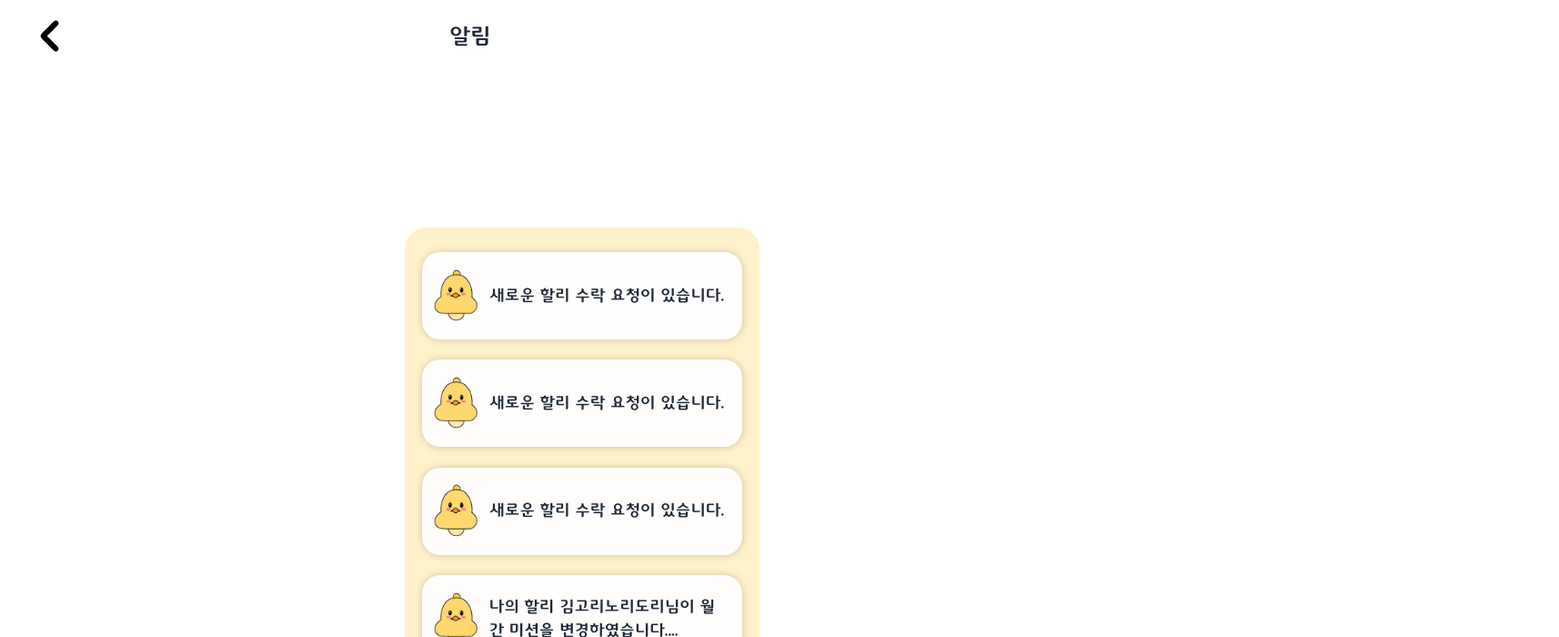
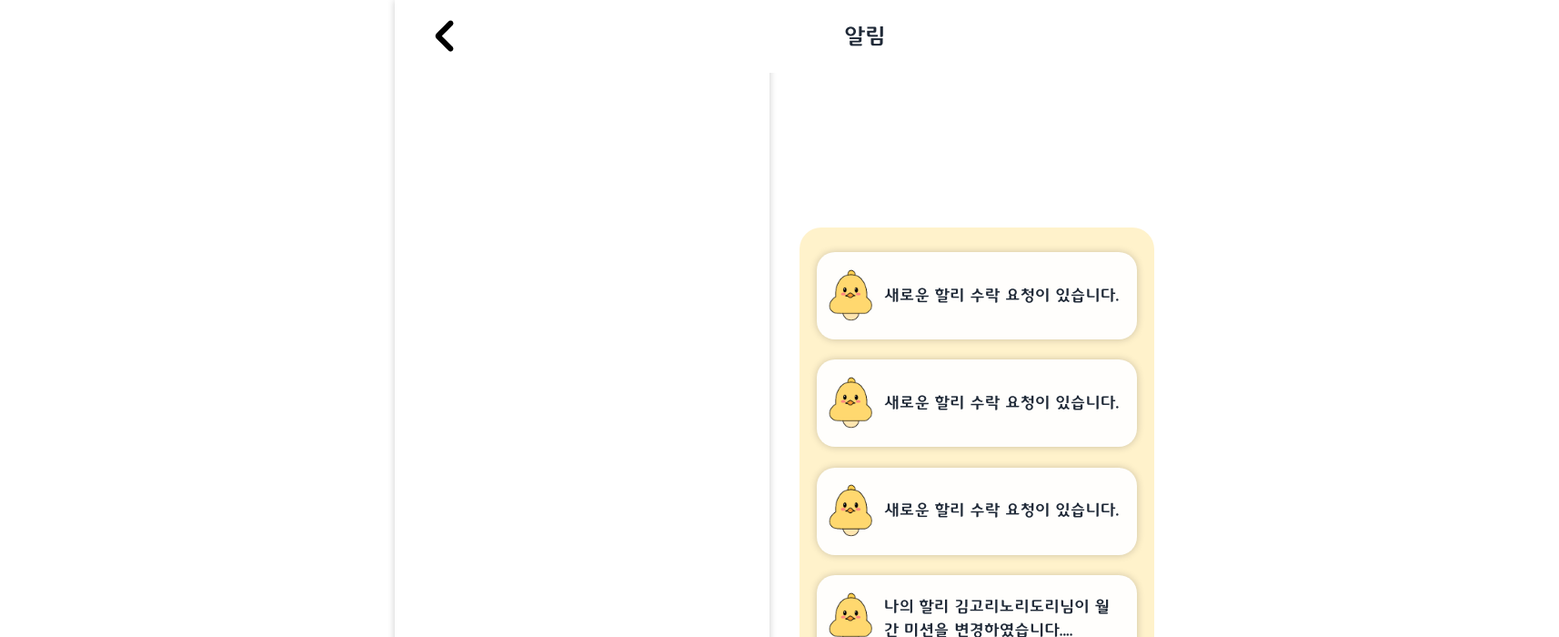
Before and after one commit to dalcheonroadhead/WALKWALK, a React (Vite) app in the folder frontend/: page /alarm in a window 1280 px wide. Shown: the top 700 px of the page at 91% size, 1714 px wide, since content can reach past the window. Built offline with nearby package versions, Linux system fonts and the light colour scheme.

Commit message:
fix: 전체 css 수정

```diff
--- a/frontend/src/App.css
+++ b/frontend/src/App.css
@@ -1,7 +1,7 @@
 #root {
   max-width: 412px;
   width: 100%;
-  height: 100%;
+  height: 100vh;
   margin: 0 auto;
   box-shadow: 0.01rem 0.01rem 0.5rem 0 rgba(0, 0, 0, 0.2);
 }
--- a/frontend/src/App.jsx
+++ b/frontend/src/App.jsx
@@ -18,7 +18,7 @@ import Treasure from "./assets/treasurePage/Treasure";
 import Voice from "./assets/voicePage/Voice";
 import Store from "./assets/storePage/Store";
 import KakaoPayRedirect from "./assets/myPage/KakaoPayRedirect";
-// import './App.css'
+import './App.css'
 import Galli from "./assets/halligalliPage/Galli";
 import SocketPage4Member from "./assets/exercisePage/SocketPage4Member";
 import MyBadege from "./assets/myPage/MyBadge";
--- a/frontend/src/Layout.module.css
+++ b/frontend/src/Layout.module.css
@@ -1,5 +1,4 @@
 .layoutContainer {
-  min-width: 412px;
   height: 100dvh;
   display: flex;
   flex-direction: column;
@@ -8,6 +7,7 @@
 
 .content {
   width: 100%;
+  height: 100%;
   padding: 4.5rem 0;
   overflow-y: auto;
 }
--- a/frontend/src/assets/common/navbar/Navbar.module.css
+++ b/frontend/src/assets/common/navbar/Navbar.module.css
@@ -1,14 +1,14 @@
 .nav_container{
-    display: flex;
     position: fixed;
     bottom: 0;
     left: 0;
     right: 0;
     margin: 0 auto;
     z-index: 4;
+    height: 4rem;
     width: 100%;
     max-width: 412px;
-    height: 4rem;
+    display: flex;
     align-items: center;
     justify-content: center;
     background: white;
--- a/frontend/src/assets/common/toolbar/Toolbar.module.css
+++ b/frontend/src/assets/common/toolbar/Toolbar.module.css
@@ -1,5 +1,4 @@
 .tool_container{
-    display: flex;
     position: fixed;
     top: 0;
     left: 0;
@@ -9,6 +8,7 @@
     width: 100%;
     max-width: 412px;
     margin: 0 auto;
+    display: flex;
     align-items: center;
     justify-content: center;
     background: white;
--- a/frontend/src/assets/mainPage/Main.module.css
+++ b/frontend/src/assets/mainPage/Main.module.css
@@ -14,8 +14,6 @@
     flex-direction: column; /* 세로로 배치 */
     align-items: center;
     justify-content: center;
-    /* height: 100%; */
-    width: 100%;
 }
 
 .modal_background{
--- a/frontend/src/assets/walkingPage/Walking.module.css
+++ b/frontend/src/assets/walkingPage/Walking.module.css
@@ -1,7 +1,7 @@
 
 .main_container {
-    display: flex;
+    /* display: flex;
     flex-direction: column;
-    align-items: center;
+    align-items: center; */
     width: 100%;
 }
--- a/frontend/src/index.css
+++ b/frontend/src/index.css
@@ -38,12 +38,12 @@ body {
   justify-content: center;
   min-width: 100vw;
   min-height: 100vh;
-  overflow: hidden;
 }
 
 h1 {
   font-size: 3.2em;
   line-height: 1.1;
+  background-color: #ffffff;
 }
 
 button {
```
